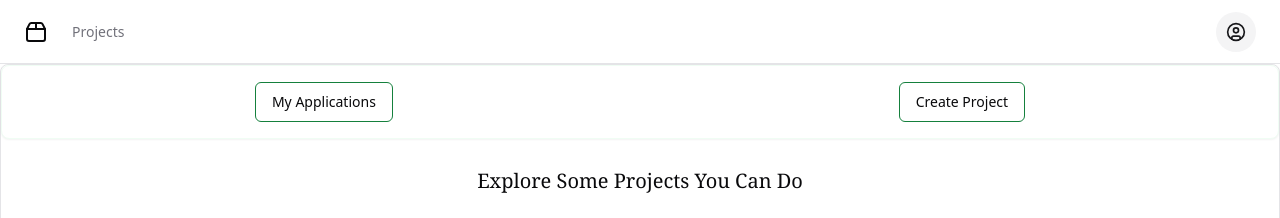
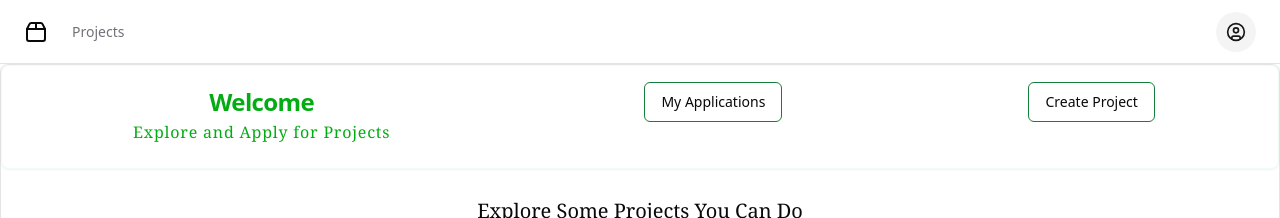
Before and after one commit to mikiyas-girma/Alx-Devs, a React (Vite) app in the folder frontend/: page /Alx-Devs/home in a window 1280 px wide. Shown: the top 218 px of the page. Built offline with nearby package versions, Linux system fonts and the light colour scheme; no server answers.

Commit message:
got the user when logged in

```diff
--- a/frontend/src/components/Header.jsx
+++ b/frontend/src/components/Header.jsx
@@ -36,7 +36,7 @@ const Header = () => {
           </Link>
           <Link
             to="/home"
-            className="text-muted-foreground transition-colors hover:text-foreground"
+            className="text-[#234F1E] text-muted-foreground transition-colors hover:text-foreground"
           >
             Projects
           </Link>
--- a/frontend/src/pages/Home.jsx
+++ b/frontend/src/pages/Home.jsx
@@ -14,11 +14,14 @@ import PathConstants from "@/routes/pathConstants";
 import { useState, useEffect } from "react";
 import axiosInstance from "@/utils/axiosInstance";
 import { Search } from "lucide-react";
+import { useSelector } from "react-redux";
 
 
 
 const Home = () => {
     const [projects, setProjects] = useState([]);
+
+    const user = useSelector((state) => state.user.user);
 
     useEffect(() => {
         axiosInstance.get('/projects')
@@ -37,6 +40,13 @@ const Home = () => {
         <>
             <Card className="min-h-screen">
                 <Card className='flex justify-around border-green-50'>
+                    <CardHeader className='text-center text-[#03AC13]'>
+                        <CardTitle>Welcome {user?.username}</CardTitle>
+                        <CardDescription className='text-base tracking-wider
+                                                            text-current font-serif'>
+                            Explore and Apply for Projects
+                        </CardDescription>
+                    </CardHeader>
                     <Link to='../profile' >
                         <Button className='m-4 border-green-700' variant='outline'>My Applications</Button>
                     </Link>
@@ -63,7 +73,7 @@ const Home = () => {
                         <div key={project.id} className="flex-1">
                             <Card className='h-full flex flex-col'>
                                 <CardHeader>
-                                    <CardTitle className='text-center'>{project.title}</CardTitle>
+                                    <CardTitle className='text-center text-[#03C04A]'>{project.title}</CardTitle>
                                     <CardDescription className='text-base tracking-wider
                                                             text-current font-serif'>
                                         {project.description}
@@ -71,7 +81,12 @@ const Home = () => {
                                 </CardHeader>
                                 <CardContent className='mt-auto'>
                                     <Button variant='outline' asChild>
-                                        <Link className="m-auto" to={`${PathConstants.PROJECT.replace(':id', project.id)}`}>View</Link>
+                                        <Link
+                                            className="m-auto text-[#354A21]"
+                                            to={`${PathConstants.PROJECT.replace(':id', project.id)}`}
+                                        >
+                                            View
+                                        </Link>
                                     </Button>
                                 </CardContent>
                             </Card>
--- a/frontend/src/pages/Login.jsx
+++ b/frontend/src/pages/Login.jsx
@@ -11,6 +11,8 @@ import { Button } from "@/components/ui/button"
 import { useState } from "react"
 import axiosInstance from "@/utils/axiosInstance"
 import { useNavigate } from "react-router-dom"
+import { useDispatch } from "react-redux"
+import { setUserLogin } from "@/utils/userSlice"
 
 
 
@@ -20,6 +22,7 @@ const Login = () => {
     const [password, setPassword] = useState('');
     const [error, setError] = useState('');
 
+    const dispatch = useDispatch();
     const navigate = useNavigate();
 
     const handleLogin = async (e) => {
@@ -30,8 +33,10 @@ const Login = () => {
                 username,
                 password
             });
-            console.log("Login successful", response.data.user);
+            console.log("Login successful");
             setError('');
+            // Update user state
+            dispatch(setUserLogin(response.data.user));
             // Redirect to home page
             navigate('/home');
             return response.data;
--- a/frontend/src/utils/userSlice.js
+++ b/frontend/src/utils/userSlice.js
@@ -1,7 +1,8 @@
 import { createSlice } from "@reduxjs/toolkit";
 
+const storedUser = localStorage.getItem('user');
 const initialState = {
-    user: null,
+    user: storedUser ? JSON.parse(storedUser) : null,
 };
 
 
@@ -10,10 +11,15 @@ const userSlice = createSlice({
     initialState,
     reducers: {
         setUserLogin: (state, action) => {
-            state.user = action.payload;
+            const { id, username, email, name, skills, team_count} = action.payload;
+            const userData = {id, username, email, name, skills, team_count}
+
+            state.user = userData;
+            localStorage.setItem('user', JSON.stringify(userData));
         },
         setSignOut: (state) => {
             state.user = null;
+            localStorage.removeItem('user');
         },
     },
 });
```
Also changed, not shown: 1 other file (tests, documents, lock files or other folders).
